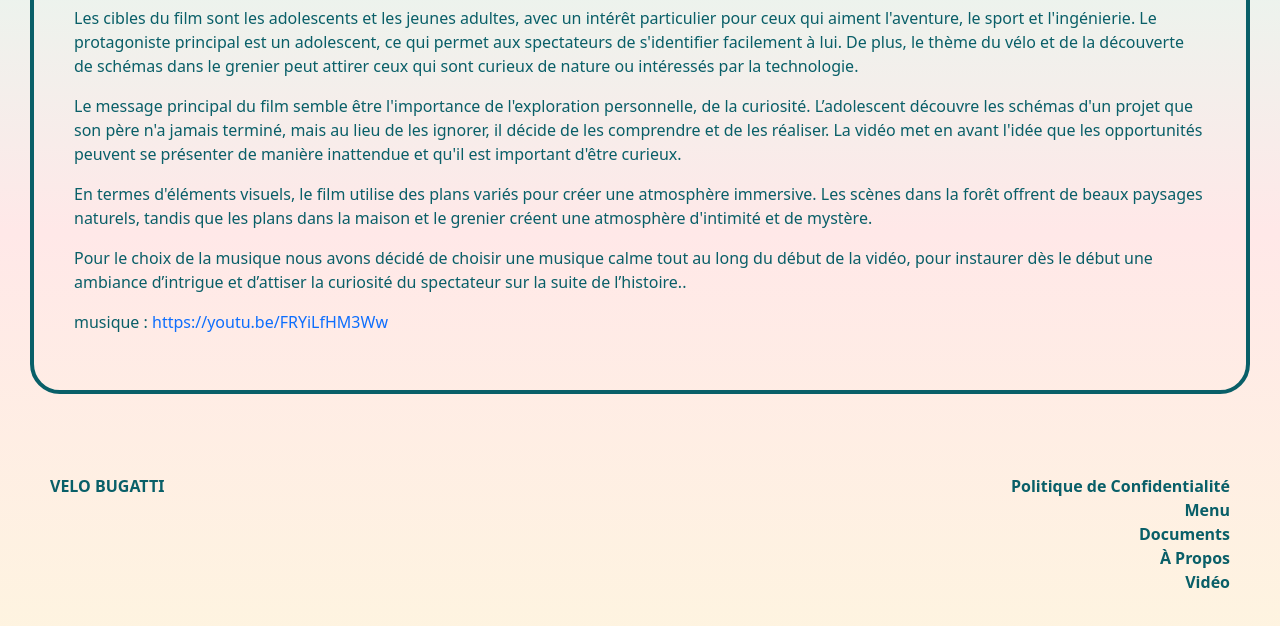
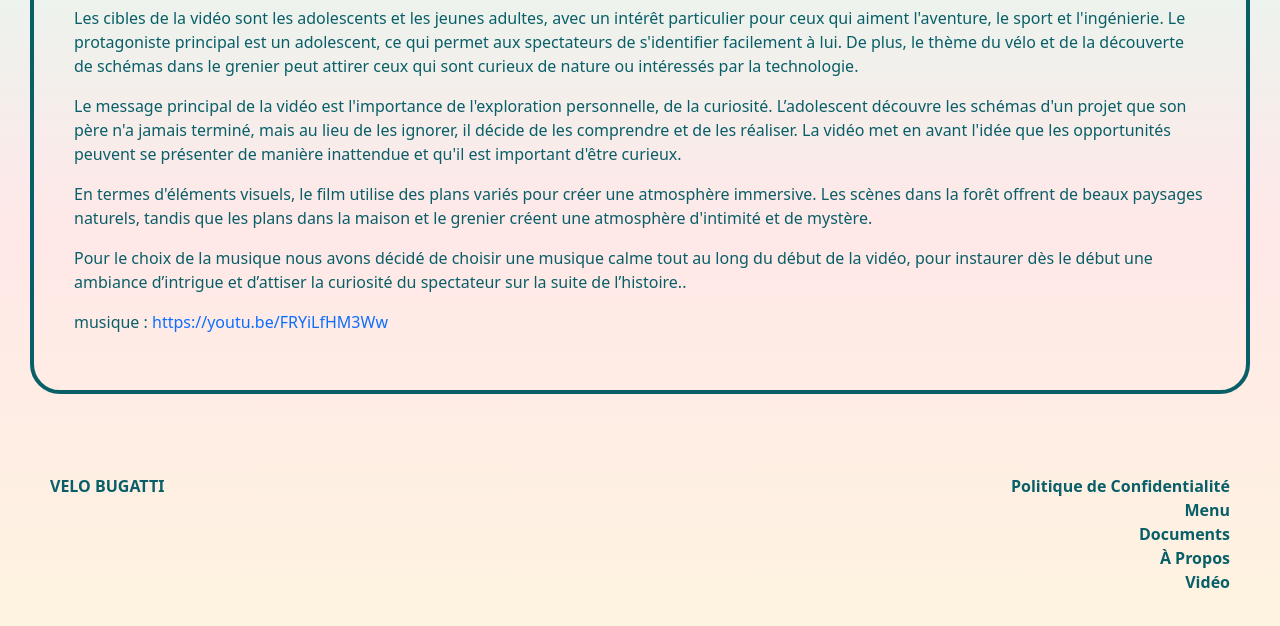
Before and after one commit to Syloww/velo_bugatti, a plain HTML site: page BriefCrea.html in a window 1280 px wide. Shown: the part 182-808 px from the top of the page. Drawn offline with nearby package versions, Linux system fonts and the light colour scheme.

Commit message:
vidéo / film

```diff
--- a/BriefCrea.html
+++ b/BriefCrea.html
@@ -19,10 +19,10 @@
         <div class="titre">Brief Créatif</div>
         <div>
             <p>
-                Les cibles du film sont les adolescents et les jeunes adultes, avec un intérêt particulier pour ceux qui aiment l'aventure, le sport et l'ingénierie. Le protagoniste principal est un adolescent, ce qui permet aux spectateurs de s'identifier facilement à lui. De plus, le thème du vélo et de la découverte de schémas dans le grenier peut attirer ceux qui sont curieux de nature ou intéressés par la technologie.
+                Les cibles de la vidéo sont les adolescents et les jeunes adultes, avec un intérêt particulier pour ceux qui aiment l'aventure, le sport et l'ingénierie. Le protagoniste principal est un adolescent, ce qui permet aux spectateurs de s'identifier facilement à lui. De plus, le thème du vélo et de la découverte de schémas dans le grenier peut attirer ceux qui sont curieux de nature ou intéressés par la technologie.
             </p>
             <p>
-                Le message principal du film semble être l'importance de l'exploration personnelle, de la curiosité. L’adolescent découvre les schémas d'un projet que son père n'a jamais terminé, mais au lieu de les ignorer, il décide de les comprendre et de les réaliser. La vidéo met en avant l'idée que les opportunités peuvent se présenter de manière inattendue et qu'il est important d'être curieux.
+                Le message principal de la vidéo est l'importance de l'exploration personnelle, de la curiosité. L’adolescent découvre les schémas d'un projet que son père n'a jamais terminé, mais au lieu de les ignorer, il décide de les comprendre et de les réaliser. La vidéo met en avant l'idée que les opportunités peuvent se présenter de manière inattendue et qu'il est important d'être curieux.
             </p>
             <p>
                 En termes d'éléments visuels, le film utilise des plans variés pour créer une atmosphère immersive. Les scènes dans la forêt offrent de beaux paysages naturels, tandis que les plans dans la maison et le grenier créent une atmosphère d'intimité et de mystère.
```
